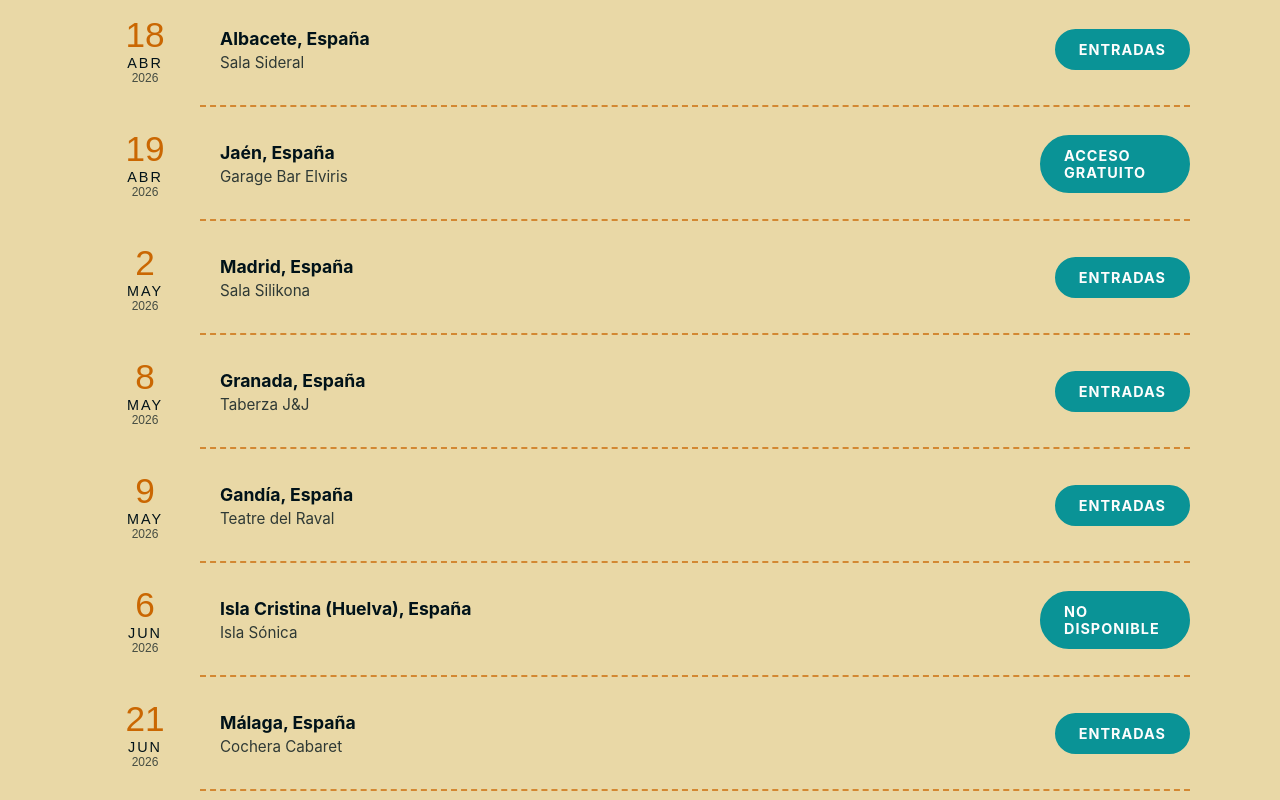
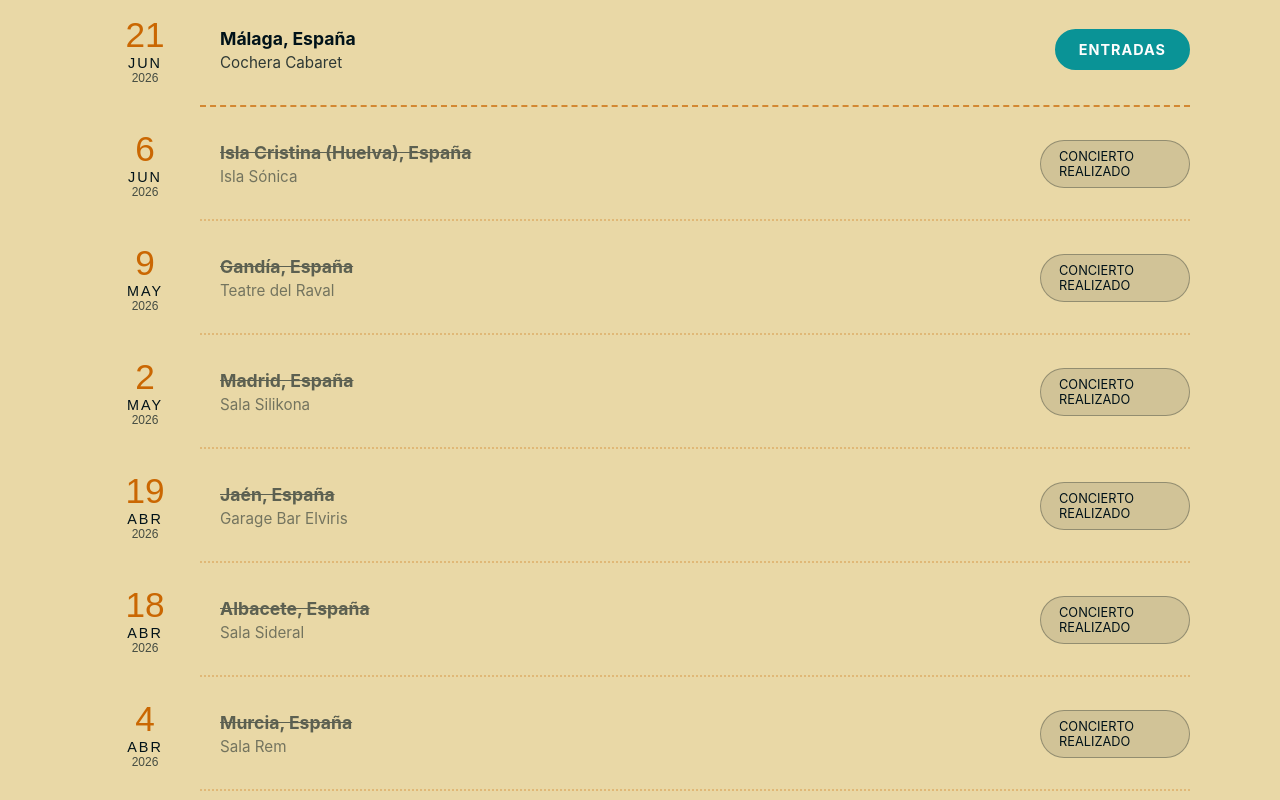
Before and after one commit to meifter2/jassy-ojeda-web, an Angular app: page / in a window 1280 px wide. Shown: the part 1400-2200 px from the top of the page. Built offline with nearby package versions, Linux system fonts and the light colour scheme.

Commit message:
#Conciertos actualizados

```diff
--- a/src/app/pages/home/home.html
+++ b/src/app/pages/home/home.html
@@ -23,7 +23,7 @@
         <iframe
           data-testid="embed-iframe"
           style="border-radius:12px"
-          src="https://open.spotify.com/embed/track/5G1Rb5aDclBWepyGYTzv5H?utm_source=generator"
+          src="https://open.spotify.com/embed/album/53EB8akTh9w2Hu0KHBvdKb?utm_source=generator&si=48c71fd822f74d72"
           width="100%"
           frameBorder="0"
           allowfullscreen=""
@@ -35,14 +35,14 @@
 
     <!-- COLUMNA DERECHA: VIDEO ALTA MAR -->
     <div class="music-col music-col--video">
-      <h3 class="music-heading">BÁILALO – Jassy Ojeda</h3>
+      <h3 class="music-heading">LA ISLA DEL ENCANTO – Jassy Ojeda</h3>
 
       <div class="media-wrapper media-wrapper--right">
         <iframe
           width="100%"
           height="500"
-          src="https://www.youtube.com/embed/huDDd77-zs8?si=XEvSUivnGvDC-ue2"
-          title="Jassy Ojeda - BÁILALO"
+          src="https://www.youtube.com/embed/_qJ9Oa-i498?si=iyd7PvXUCjYwIVzd"
+          title="Jassy Ojeda - LA ISLA DEL ENCANTO"
           frameborder="0"
           allow="accelerometer; autoplay; clipboard-write; encrypted-media; gyroscope; picture-in-picture; web-share"
           allowfullscreen>
@@ -64,120 +64,6 @@
 
       <li class="gig gig--upcoming">
         <div class="gig__date">
-          <span class="gig__day">18</span>
-          <span class="gig__month">ABR</span>
-          <span class="gig__year">2026</span>
-        </div>
-
-        <div class="gig__info">
-          <p class="gig__city">Albacete, España</p>
-          <p class="gig__venue">Sala Sideral</p>
-        </div>
-
-        <div class="gig__cta">
-          <a href="https://entradium.com/es/events/jassy-ojeda-en-albacete" target="_blank" class="gig__btn">
-            Entradas
-          </a>
-        </div>
-      </li>
-
-            <li class="gig gig--upcoming">
-        <div class="gig__date">
-          <span class="gig__day">19</span>
-          <span class="gig__month">ABR</span>
-          <span class="gig__year">2026</span>
-        </div>
-
-        <div class="gig__info">
-          <p class="gig__city">Jaén, España</p>
-          <p class="gig__venue">Garage Bar Elviris</p>
-        </div>
-
-        <div class="gig__cta">
-          <a target="_blank" class="gig__btn">
-            Acceso gratuito
-          </a>
-        </div>
-      </li>
-
-      <li class="gig gig--upcoming">
-        <div class="gig__date">
-          <span class="gig__day">2</span>
-          <span class="gig__month">MAY</span>
-          <span class="gig__year">2026</span>
-        </div>
-
-        <div class="gig__info">
-          <p class="gig__city">Madrid, España</p>
-          <p class="gig__venue">Sala Silikona</p>
-        </div>
-
-        <div class="gig__cta">
-          <a href="https://entradium.com/events/girando-por-salas-2026-jassy-ojeda" target="_blank" class="gig__btn">
-            Entradas
-          </a>
-        </div>
-      </li>
-
-            <li class="gig gig--upcoming">
-        <div class="gig__date">
-          <span class="gig__day">8</span>
-          <span class="gig__month">MAY</span>
-          <span class="gig__year">2026</span>
-        </div>
-
-        <div class="gig__info">
-          <p class="gig__city">Granada, España</p>
-          <p class="gig__venue">Taberza J&J</p>
-        </div>
-
-        <div class="gig__cta">
-          <a href="https://tuenlaceaentradas.com" target="_blank" class="gig__btn">
-            Entradas
-          </a>
-        </div>
-      </li>
-
-      <li class="gig gig--upcoming">
-        <div class="gig__date">
-          <span class="gig__day">9</span>
-          <span class="gig__month">MAY</span>
-          <span class="gig__year">2026</span>
-        </div>
-
-        <div class="gig__info">
-          <p class="gig__city">Gandía, España</p>
-          <p class="gig__venue">Teatre del Raval</p>
-        </div>
-
-        <div class="gig__cta">
-          <a href="https://teatreravalgandia.koobin.com/hostes-gps-jassy-val" target="_blank" class="gig__btn">
-            Entradas
-          </a>
-        </div>
-      </li>
-
-            <li class="gig gig--upcoming">
-        <div class="gig__date">
-          <span class="gig__day">6</span>
-          <span class="gig__month">JUN</span>
-          <span class="gig__year">2026</span>
-        </div>
-
-        <div class="gig__info">
-          <p class="gig__city">Isla Cristina (Huelva), España</p>
-          <p class="gig__venue">Isla Sónica</p>
-        </div>
-
-        <div class="gig__cta">
-          <a target="_blank" class="gig__btn">
-            No disponible
-          </a>
-        </div>
-      </li>
-
-            <li class="gig gig--upcoming">
-        <div class="gig__date">
           <span class="gig__day">21</span>
           <span class="gig__month">JUN</span>
           <span class="gig__year">2026</span>
@@ -192,6 +78,94 @@
           <a href="https://lacocheraentradas.com/shows/details/2509/jassy-ojeda" target="_blank" class="gig__btn">
             Entradas
           </a>
+        </div>
+      </li>
+
+
+
+            <li class="gig gig--past">
+        <div class="gig__date">
+          <span class="gig__day">6</span>
+          <span class="gig__month">JUN</span>
+          <span class="gig__year">2026</span>
+        </div>
+
+        <div class="gig__info">
+          <p class="gig__city">Isla Cristina (Huelva), España</p>
+          <p class="gig__venue">Isla Sónica</p>
+        </div>
+
+        <div class="gig__cta">
+            <span class="gig__badge">Concierto realizado</span>
+        </div>
+      </li>
+
+      <li class="gig gig--past">
+        <div class="gig__date">
+          <span class="gig__day">9</span>
+          <span class="gig__month">MAY</span>
+          <span class="gig__year">2026</span>
+        </div>
+
+        <div class="gig__info">
+          <p class="gig__city">Gandía, España</p>
+          <p class="gig__venue">Teatre del Raval</p>
+        </div>
+
+        <div class="gig__cta">
+            <span class="gig__badge">Concierto realizado</span>
+        </div>
+      </li>
+
+            <li class="gig gig--past">
+        <div class="gig__date">
+          <span class="gig__day">2</span>
+          <span class="gig__month">MAY</span>
+          <span class="gig__year">2026</span>
+        </div>
+
+        <div class="gig__info">
+          <p class="gig__city">Madrid, España</p>
+          <p class="gig__venue">Sala Silikona</p>
+        </div>
+
+        <div class="gig__cta">
+            <span class="gig__badge">Concierto realizado</span>
+        </div>
+      </li>
+
+
+                  <li class="gig gig--past">
+        <div class="gig__date">
+          <span class="gig__day">19</span>
+          <span class="gig__month">ABR</span>
+          <span class="gig__year">2026</span>
+        </div>
+
+        <div class="gig__info">
+          <p class="gig__city">Jaén, España</p>
+          <p class="gig__venue">Garage Bar Elviris</p>
+        </div>
+
+        <div class="gig__cta">
+            <span class="gig__badge">Concierto realizado</span>
+        </div>
+      </li>
+
+            <li class="gig gig--past">
+        <div class="gig__date">
+          <span class="gig__day">18</span>
+          <span class="gig__month">ABR</span>
+          <span class="gig__year">2026</span>
+        </div>
+
+        <div class="gig__info">
+          <p class="gig__city">Albacete, España</p>
+          <p class="gig__venue">Sala Sideral</p>
+        </div>
+
+        <div class="gig__cta">
+            <span class="gig__badge">Concierto realizado</span>
         </div>
       </li>
 
```
